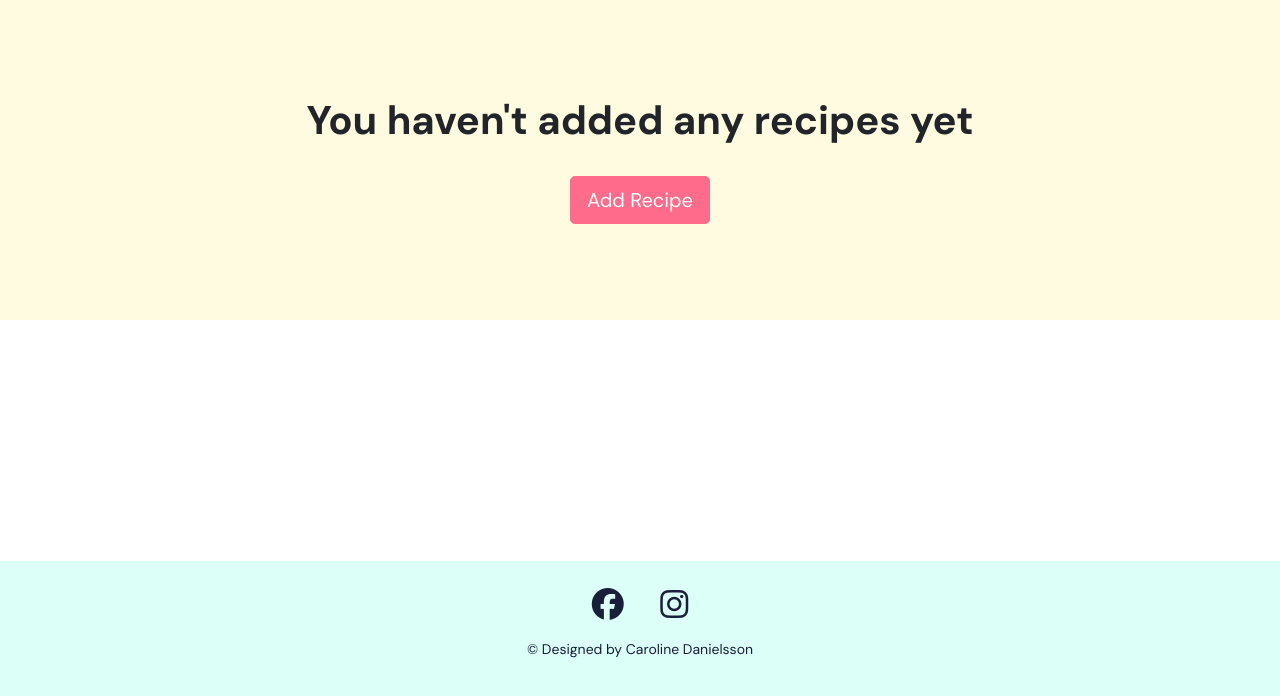
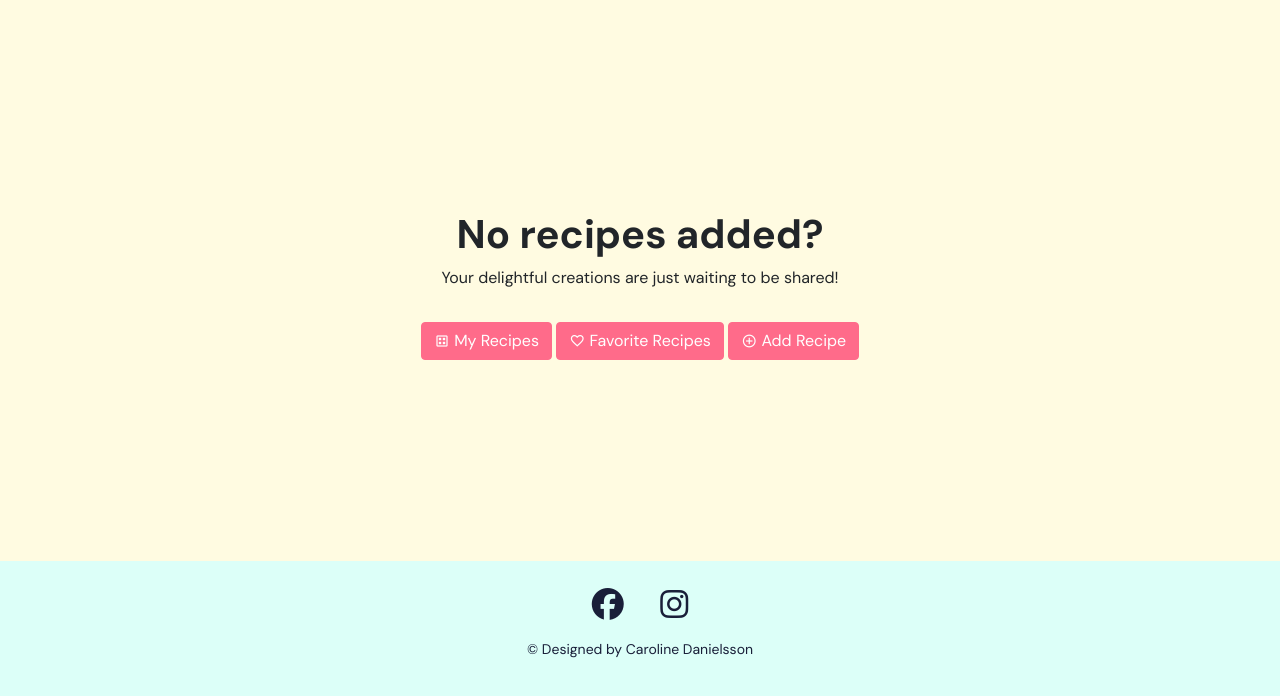
Before and after one commit to cardan22/pastryhub, a Django app: page /my-recipes/ in a window 1280 px wide. Shown: the part 104-800 px from the top of the page. Run offline with Django 3.2, Linux system fonts and the light colour scheme; the visitor is signed in with stand-in values (Sample User, id 1); data that the repository does not hold is empty; some libraries are stand-ins or nearby versions.

Commit message:
Improve header based on recipe list and add links

```diff
--- a/templates/my_recipes.html
+++ b/templates/my_recipes.html
@@ -3,26 +3,39 @@
 {% block content %}
 
 <!-- Header Section -->
-<div class="yellow-background my-recipes-header d-flex justify-content-center align-items-center">
+<div class="{% if recipe_list %}yellow-background{% else %}yellow-background-full{% endif %} my-recipes-header d-flex justify-content-center align-items-center">
     <div class="container">
         <div class="row">
             <div class="col-md-12 text-center">
                 <!-- Conditional Header Title -->
                 <h1 class="hero-text">
                     {% if recipe_list %}
-                        Here are your sweet recipes
+                        <h1>Here are your sweet recipes</h1>
                     {% else %}
-                        You haven't added any recipes yet
+                        <h1>No recipes added?</h1>
+                        <p>Your delightful creations are just waiting to be shared!</p>
                     {% endif %}
                 </h1>
-                <!-- "Add Recipe" Button -->
-                    <a href="{% url 'add_recipe' %}" class="btn btn-primary btn-lg mt-4">Add Recipe</a>
+                <div class="gap-2 d-md-block text-center mt-4">
+                    <!-- "My recipes" Button -->
+                    <a href="{% url 'my_recipes' %}" class="btn btn-primary mt-2 recipes-links">
+                        <span class="material-symbols-outlined">dataset</span> My Recipes
+                    </a>
+                    <!-- "My favorite recipes" Button -->
+                    <a href="{% url 'favorite_recipes' %}" class="btn btn-primary mt-2 recipes-links">
+                        <span class="material-symbols-outlined">favorite</span> Favorite Recipes
+                    </a>
+                    <!-- "Add Recipe" Button -->
+                    <a href="{% url 'add_recipe' %}" class="btn btn-primary mt-2 recipes-links">
+                        <span class="material-symbols-outlined">add_circle</span> Add Recipe
+                    </a>
+                </div>
             </div>
         </div>
     </div>
 </div>
 <!-- Main Content Section -->
-<div class="container mt-4">
+<div class="container-fill mx-lg-5 p-2">
     <div class="row">
         <!-- Recipe cards loop -->
         {% for recipe in recipe_list %}
--- a/templates/recipe_detail.html
+++ b/templates/recipe_detail.html
@@ -39,7 +39,7 @@
             </p>
         </div>
     </div>
-    <div class="row mt-4 py-4">
+    <div class="row mt-4">
         <div class="col-md-6">
             <!-- Ingredients Section -->
             <h2>Ingredients</h2>
```
